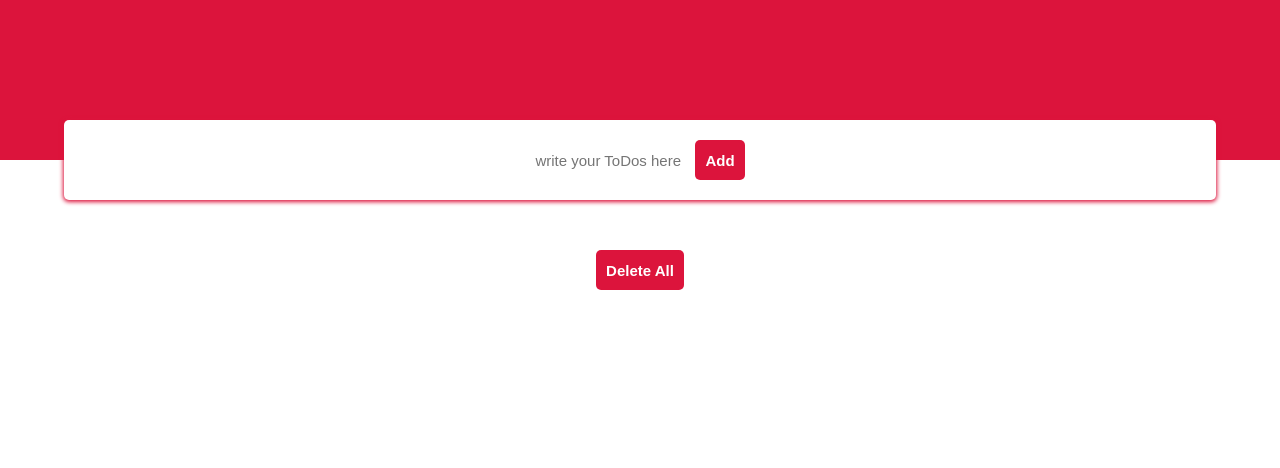
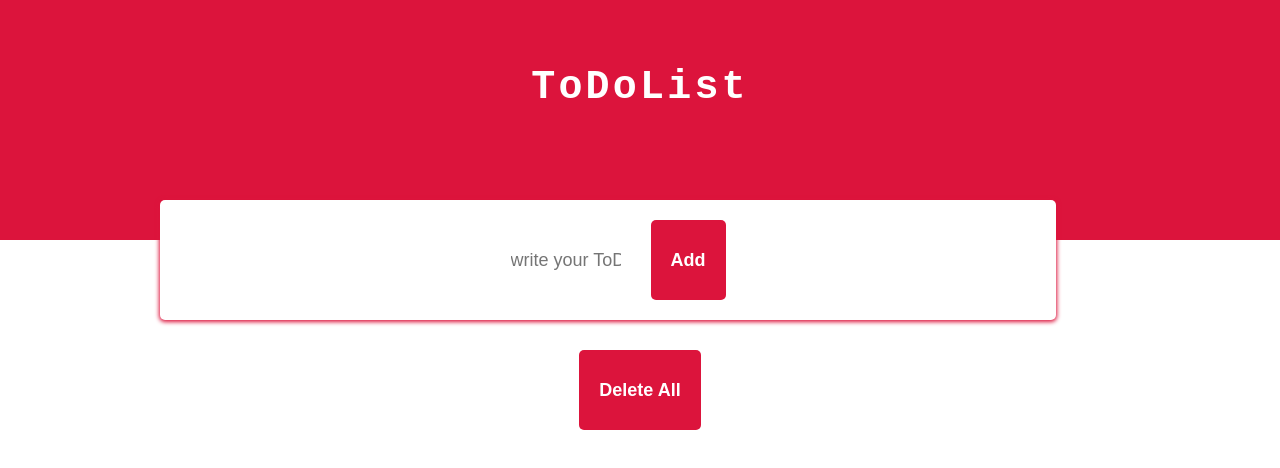
Before and after one commit to GSG-FC03/ToDoList-team6, a plain HTML site: page index.html in a window 1280 px wide. Drawn offline with Linux system fonts and the light colour scheme.

Commit message:
made the app responsive with small screens relates #42

```diff
--- a/css/style.css
+++ b/css/style.css
@@ -66,7 +66,7 @@ margin: -40px 0px 30px 5%;
   padding: 5px;
 
 }
-.get-result{
+#get-result{
     text-align: start;
     margin: 30px 110px 20px 0px;
 
@@ -124,3 +124,53 @@ hr{
   width: 80%;
   margin-left: 35px;
 }
+/* Small */
+@media (min-width: 614px) {
+  header{
+      height: 30vh;
+
+  }
+  header h1{
+   padding: 65px;
+   text-align: center;
+   letter-spacing: .2rem;
+   font-size: 40px;
+  }
+  #get-result {
+      margin-left: 25%;
+
+       }
+       .add-box{
+           margin-top: -40px;
+           margin-left: 12.5%;
+           margin-bottom: 30px;
+           height: 15vh;
+           width: 70%;
+       }
+       #todos{
+           font-size: 18px;
+           padding: 20px;
+           height: 10vh;
+
+       }
+       #add-todos{
+           font-size: 18px;
+           padding: 20px;
+           height: 10vh;
+
+       }
+       #save-btn{
+           font-size: 18px;
+           padding: 20px;
+           height: 10vh;
+           display: none;
+       }
+       #clear-all{
+           font-size: 18px;
+           padding: 20px;
+           height: 10vh;
+       }
+       hr{
+           width: 370px;
+       }
+}
```
